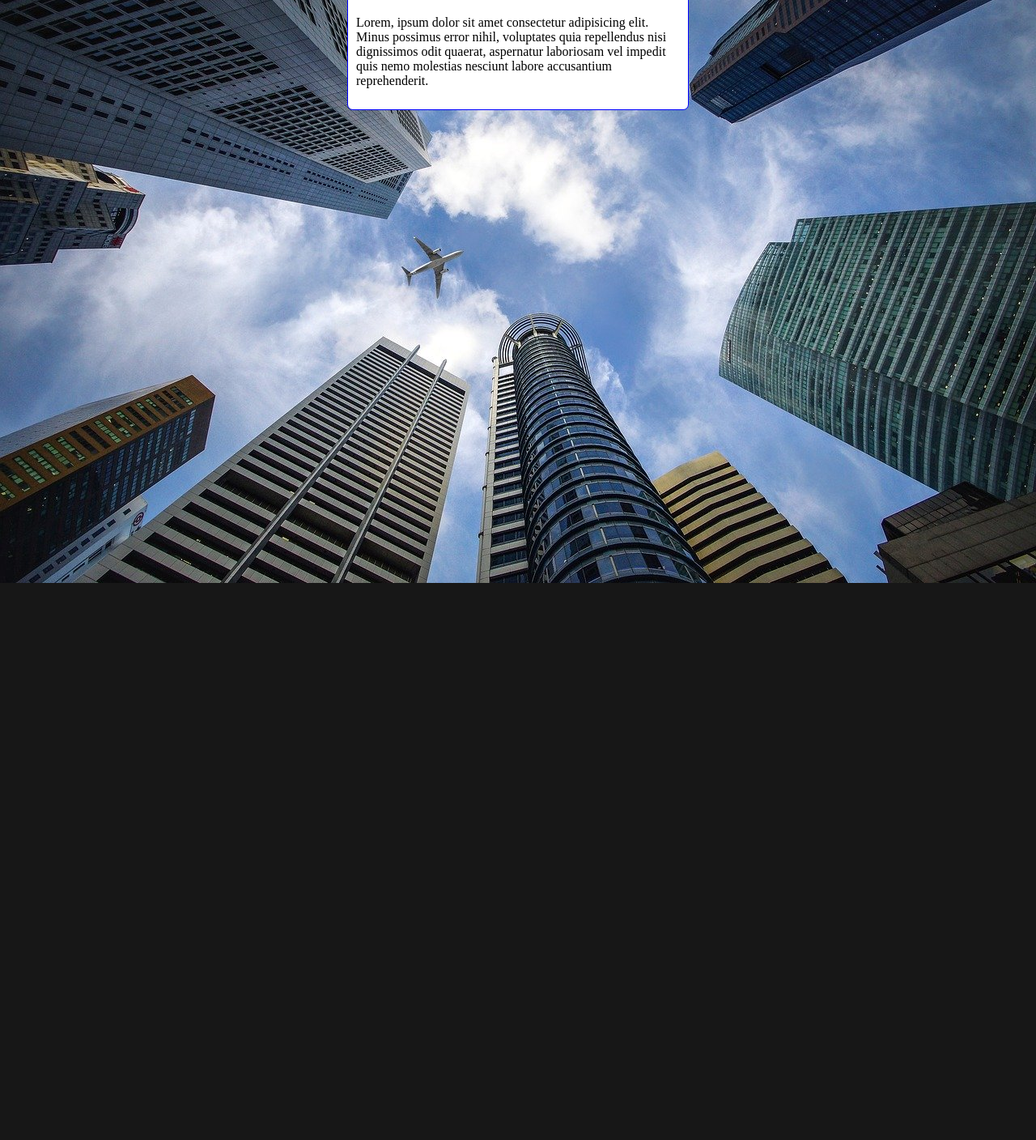
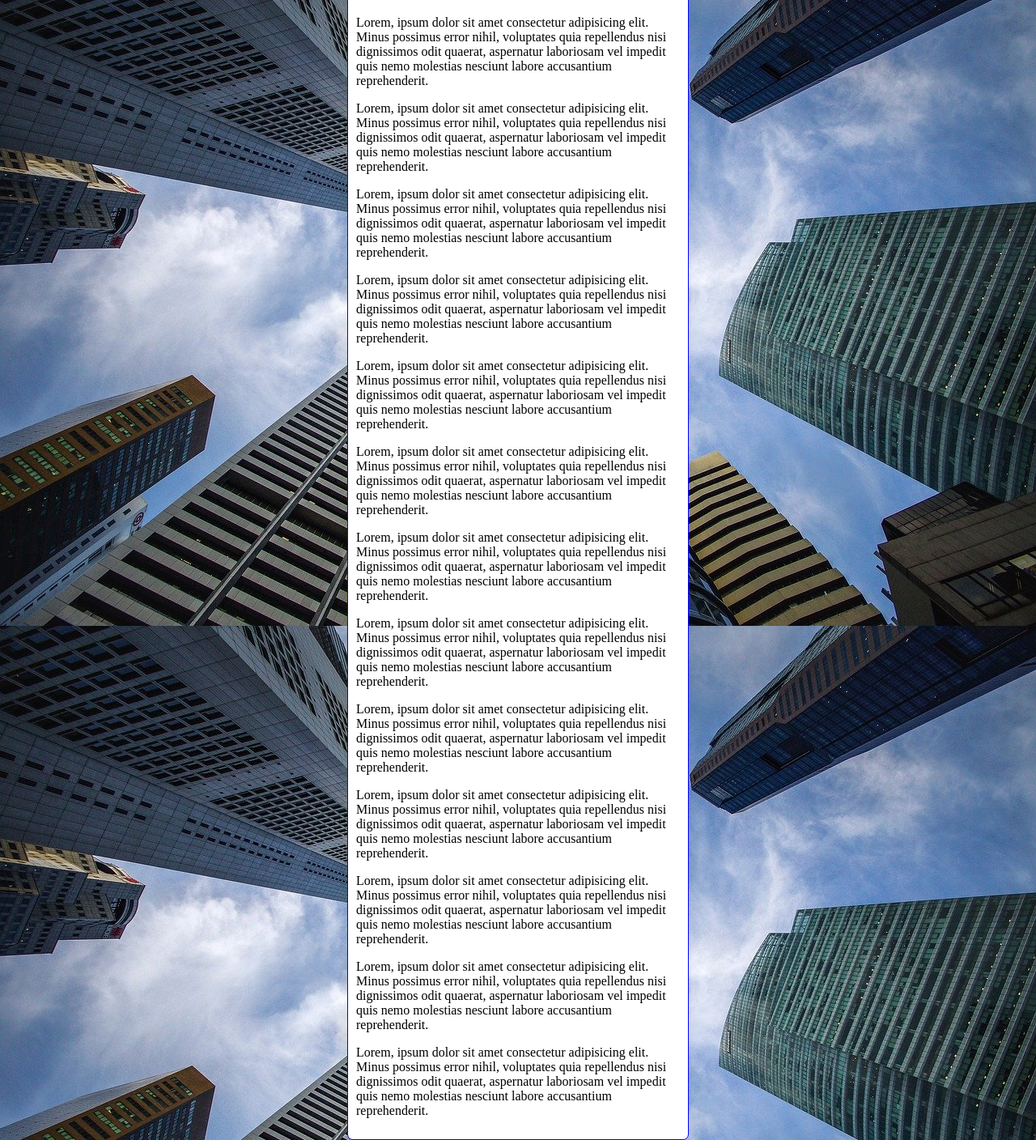
Before and after one commit to TicoMy/html-css, a plain HTML site: page ex022/fundo006.html in a window 1280 px wide. Shown: the part 80-1488 px from the top of the page at 81% size. Before the commit the page ends 800 px from the top, so only its background shows below. Drawn offline with Linux system fonts and the light colour scheme.

Commit message:
atualização

```diff
--- a/ex022/fundo006.html
+++ b/ex022/fundo006.html
@@ -6,11 +6,14 @@
   <title>Testando tamanhos de fundos</title>
   <style>
     body{
-      height: 98vh;
+      height: 98vh;/*
       background-image: url('imagens/wallpaper002.jpg');
       background-position: top center;
-      background-repeat: repeat-y;
       background-color:rgb(23, 23, 23);
+      background-size: cover;
+      background-attachment: fixed;
+      */
+      background: black url('imagens/wallpaper002.jpg') center center no-repeat fixed;
       background-size: cover;
     }
     main{
@@ -28,6 +31,18 @@
     <h1>Teste de imagens de fundos</h1>
 
     <p>Lorem, ipsum dolor sit amet consectetur adipisicing elit. Minus possimus error nihil, voluptates quia repellendus nisi dignissimos odit quaerat, aspernatur laboriosam vel impedit quis nemo molestias nesciunt labore accusantium reprehenderit.</p>
+    <p>Lorem, ipsum dolor sit amet consectetur adipisicing elit. Minus possimus error nihil, voluptates quia repellendus nisi dignissimos odit quaerat, aspernatur laboriosam vel impedit quis nemo molestias nesciunt labore accusantium reprehenderit.</p>
+    <p>Lorem, ipsum dolor sit amet consectetur adipisicing elit. Minus possimus error nihil, voluptates quia repellendus nisi dignissimos odit quaerat, aspernatur laboriosam vel impedit quis nemo molestias nesciunt labore accusantium reprehenderit.</p>
+    <p>Lorem, ipsum dolor sit amet consectetur adipisicing elit. Minus possimus error nihil, voluptates quia repellendus nisi dignissimos odit quaerat, aspernatur laboriosam vel impedit quis nemo molestias nesciunt labore accusantium reprehenderit.</p>
+    <p>Lorem, ipsum dolor sit amet consectetur adipisicing elit. Minus possimus error nihil, voluptates quia repellendus nisi dignissimos odit quaerat, aspernatur laboriosam vel impedit quis nemo molestias nesciunt labore accusantium reprehenderit.</p>
+    <p>Lorem, ipsum dolor sit amet consectetur adipisicing elit. Minus possimus error nihil, voluptates quia repellendus nisi dignissimos odit quaerat, aspernatur laboriosam vel impedit quis nemo molestias nesciunt labore accusantium reprehenderit.</p>
+    <p>Lorem, ipsum dolor sit amet consectetur adipisicing elit. Minus possimus error nihil, voluptates quia repellendus nisi dignissimos odit quaerat, aspernatur laboriosam vel impedit quis nemo molestias nesciunt labore accusantium reprehenderit.</p>
+    <p>Lorem, ipsum dolor sit amet consectetur adipisicing elit. Minus possimus error nihil, voluptates quia repellendus nisi dignissimos odit quaerat, aspernatur laboriosam vel impedit quis nemo molestias nesciunt labore accusantium reprehenderit.</p>
+    <p>Lorem, ipsum dolor sit amet consectetur adipisicing elit. Minus possimus error nihil, voluptates quia repellendus nisi dignissimos odit quaerat, aspernatur laboriosam vel impedit quis nemo molestias nesciunt labore accusantium reprehenderit.</p>
+    <p>Lorem, ipsum dolor sit amet consectetur adipisicing elit. Minus possimus error nihil, voluptates quia repellendus nisi dignissimos odit quaerat, aspernatur laboriosam vel impedit quis nemo molestias nesciunt labore accusantium reprehenderit.</p>
+    <p>Lorem, ipsum dolor sit amet consectetur adipisicing elit. Minus possimus error nihil, voluptates quia repellendus nisi dignissimos odit quaerat, aspernatur laboriosam vel impedit quis nemo molestias nesciunt labore accusantium reprehenderit.</p>
+    <p>Lorem, ipsum dolor sit amet consectetur adipisicing elit. Minus possimus error nihil, voluptates quia repellendus nisi dignissimos odit quaerat, aspernatur laboriosam vel impedit quis nemo molestias nesciunt labore accusantium reprehenderit.</p>
+    <p>Lorem, ipsum dolor sit amet consectetur adipisicing elit. Minus possimus error nihil, voluptates quia repellendus nisi dignissimos odit quaerat, aspernatur laboriosam vel impedit quis nemo molestias nesciunt labore accusantium reprehenderit.</p>
   </main>
 </body>
 </html>
```
Also changed, not shown: ex022/fundo007.html (added, +37 -0 lines), ex022/script.js (added).
